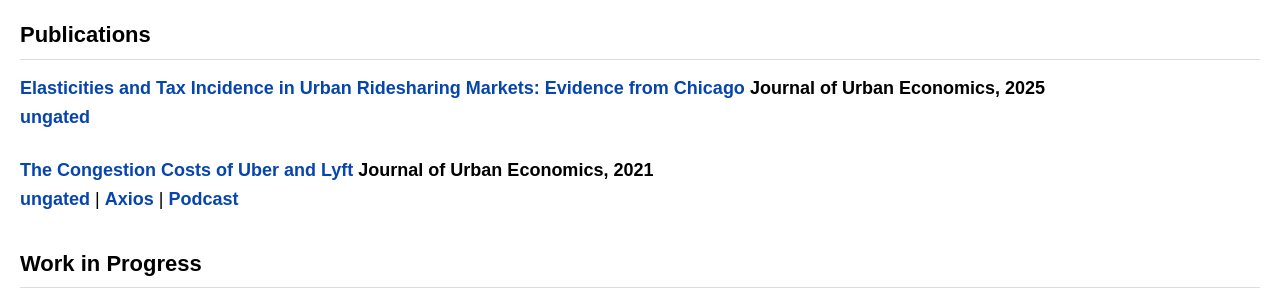
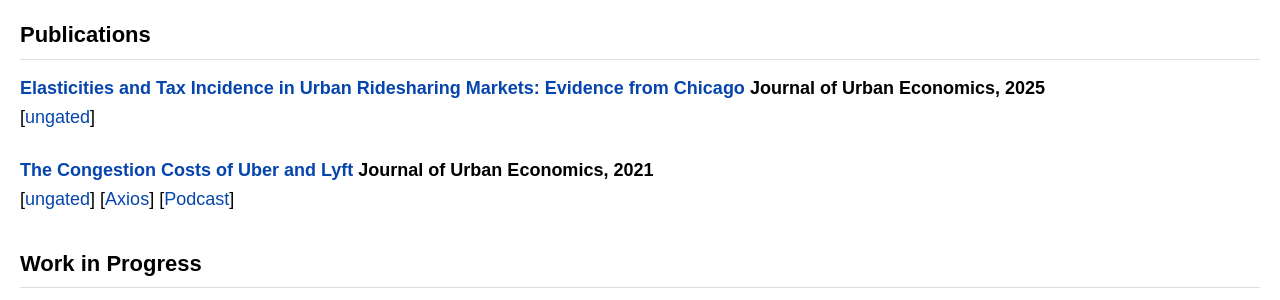
Before and after one commit to Matt-Tarduno/Matt-Tarduno.github.io, a Jekyll site: the page built from research_mobile/index.html, in a window 1280 px wide. Shown: the part 533-833 px from the top of the page. Built offline with Jekyll 4.4.1, drawn with Linux system fonts in a browser that asks for light colours.

Commit message:
Update index.html

```diff
--- a/research_mobile/index.html
+++ b/research_mobile/index.html
@@ -73,6 +73,10 @@ title: Research
       color: #0645AD;
       font-weight: bold;
       text-decoration: none;
+    }
+
+    a.link-extra {
+    font-weight: normal;
     }
 
     a:hover {
@@ -152,15 +156,15 @@ title: Research
     <p>
       <a href="https://doi.org/10.101/10.1016/j.jue.2020.103318" target="_blank">Elasticities and Tax Incidence in Urban Ridesharing Markets: Evidence from Chicago</a>
       <span class="journal"> Journal of Urban Economics, 2025</span><br>
-      <a href="https://papers.ssrn.com/sol3/papers.cfm?abstract_id=4624940" target="_blank">ungated</a>
+    [<a class="link-extra" href="https://papers.ssrn.com/sol3/papers.cfm?abstract_id=4624940" target="_blank">ungated</a>]
     </p>
 
     <p>
       <a href="https://doi.org/10.101/10.1016/j.jue.2020.103318" target="_blank">The Congestion Costs of Uber and Lyft</a>
       <span class="journal"> Journal of Urban Economics, 2021</span><br>
-      <a href="https://matt-tarduno.github.io/tnc/" target="_blank">ungated</a> |
-      <a href="https://www.axios.com/uber-lyft-austin-traffic-8d7034d4-fe16-4a8f-873d-3a867b35afb0.html" target="_blank">Axios</a> |
-      <a href="https://usa.streetsblog.org/2021/02/25/talking-headways-podcast-less-congestion-after-ride-hailing-cessation/" target="_blank">Podcast</a>
+    [<a class="link-extra" href="https://matt-tarduno.github.io/tnc/" target="_blank">ungated</a>]
+    [<a class="link-extra" href="https://www.axios.com/..." target="_blank">Axios</a>]
+    [<a class="link-extra" href="https://usa.streetsblog.org/..." target="_blank">Podcast</a>]
     </p>
 
     <h1>Work in Progress</h1>
```
